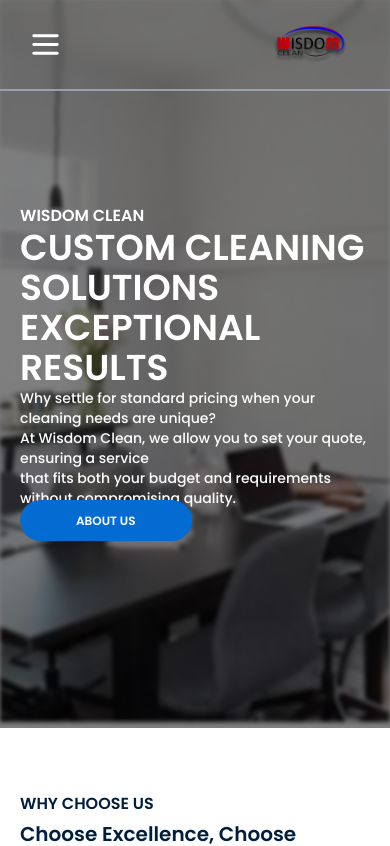
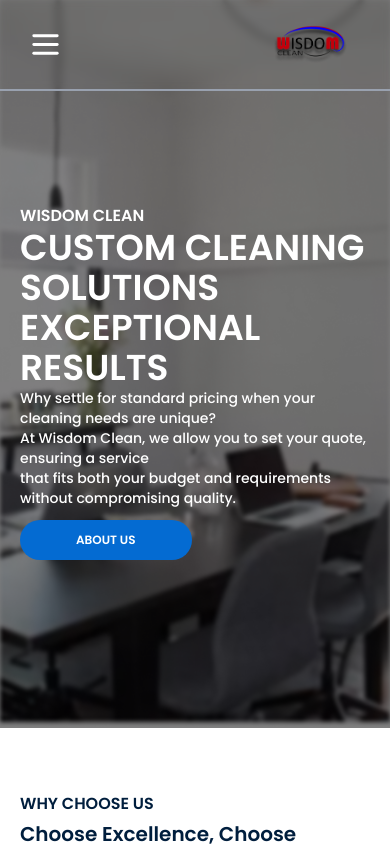
Before and after one commit to udara885/cleaning-website, a React (Vite) app in the folder frontend/: page / in a window 390 px wide. Shown: the top 846 px of the page. Built offline with nearby package versions, Linux system fonts and the light colour scheme.

Commit message:
Refactor HomePage layout for improved structure and adjust button styling for better responsiveness

```diff
--- a/frontend/src/pages/HomePage.tsx
+++ b/frontend/src/pages/HomePage.tsx
@@ -97,7 +97,7 @@
           <div className="absolute inset-0 bg-black/50" />
         </div>
         <div className="font-poppins relative z-10 flex flex-col items-start gap-1 px-5 pt-51 text-white lg:px-20">
-          <div>
+          <div className="flex flex-col">
             <span className="font-semibold lg:text-xl">WISDOM CLEAN</span>
             <h1 className="text-4xl font-semibold uppercase lg:text-6xl">
               Custom Cleaning <br />
@@ -115,7 +115,7 @@
             </p>
             <Link
               to="/about"
-              className="mt-3 rounded-full bg-[#046BD2] px-14 py-3 text-xs font-semibold lg:mt-8 lg:text-sm"
+              className="mt-3 w-fit rounded-full bg-[#046BD2] px-14 py-3 text-xs font-semibold lg:mt-8 lg:text-sm"
             >
               ABOUT US
             </Link>
```
